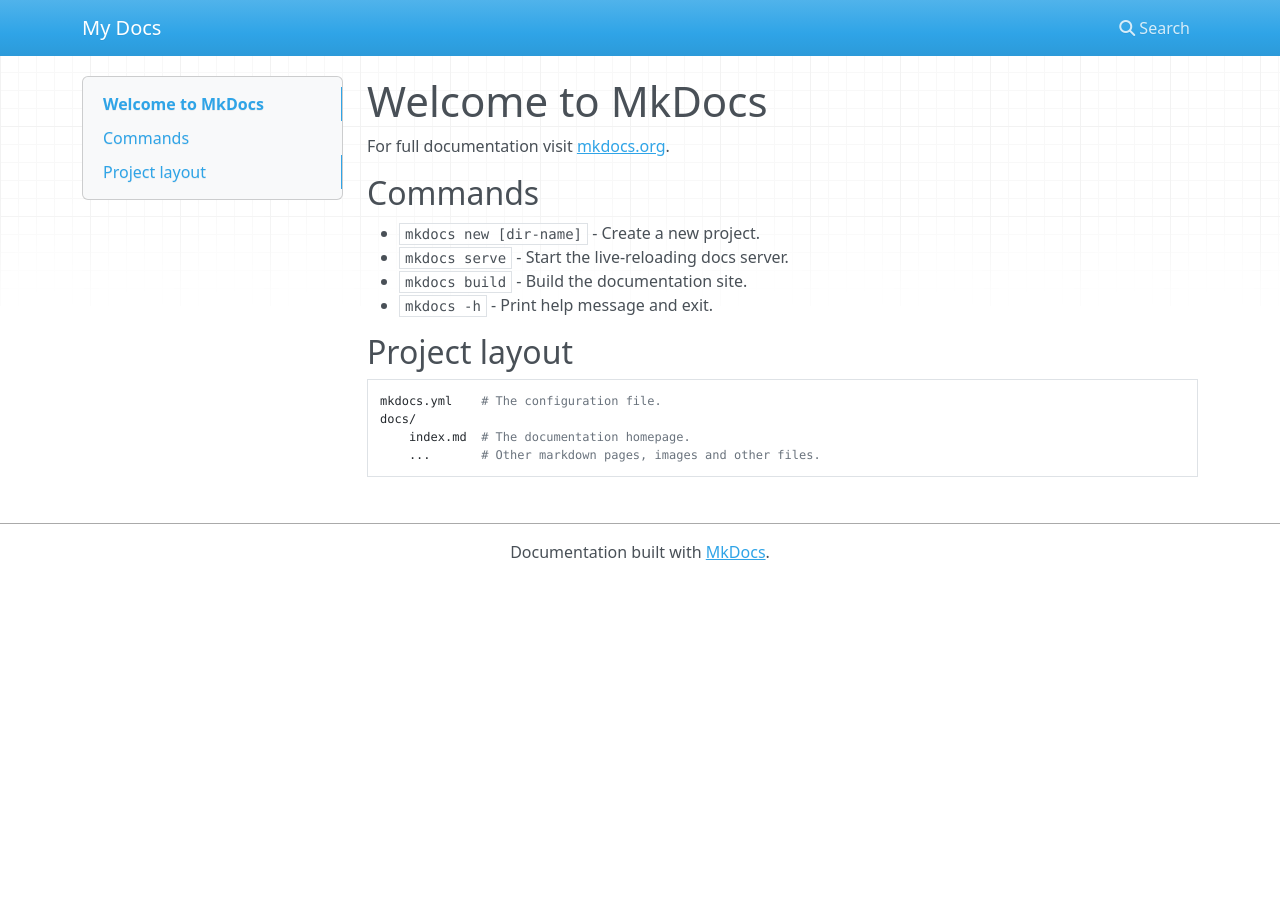
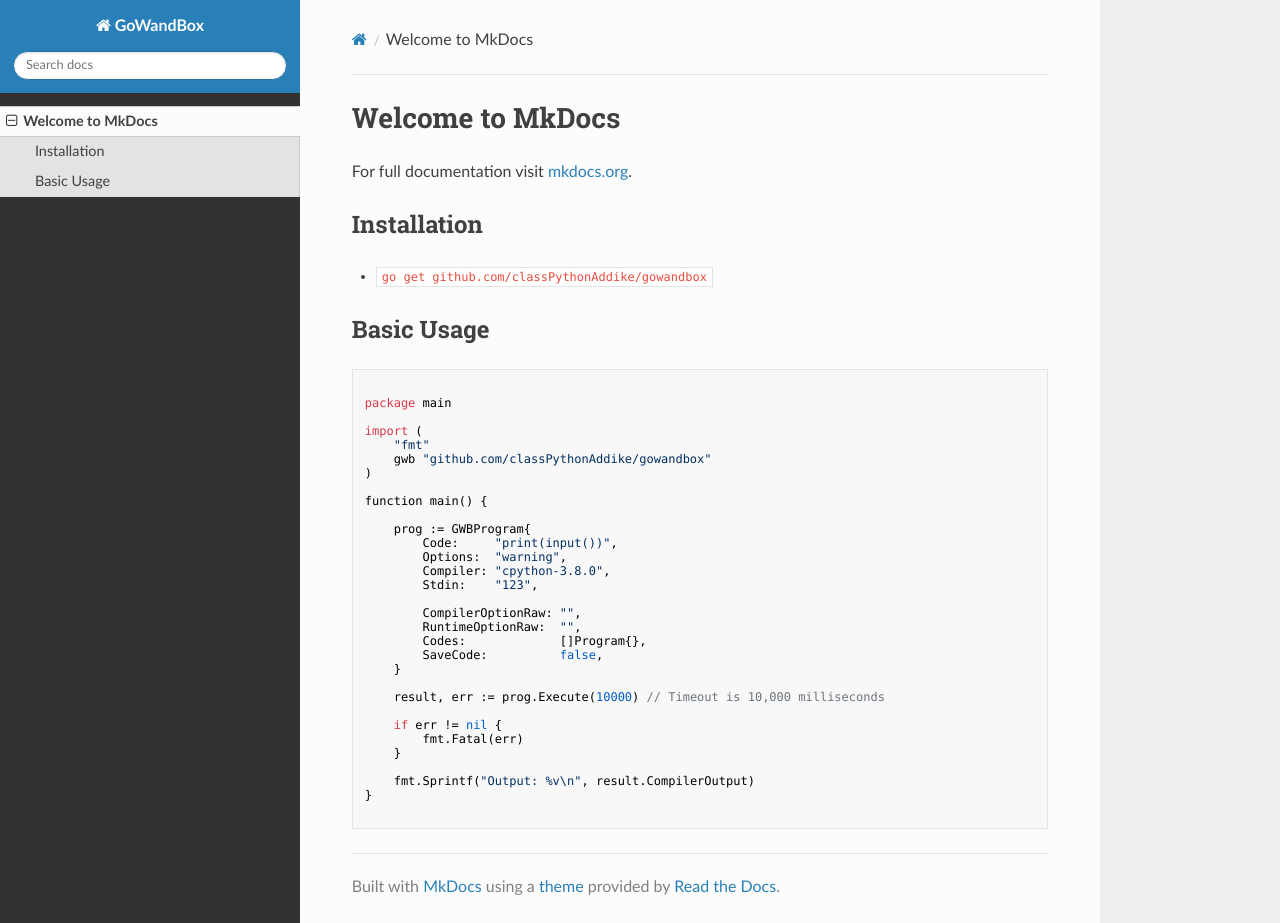
Before and after one commit to classPythonAddike/gowandbox, an MkDocs documentation site: the page built from docs/docs/index.md, in a window 1280 px wide and 923 px high. Built offline with MkDocs 1.6.1, drawn with Linux system fonts in a browser that asks for light colours; nearby versions of some CDN libraries.

````diff
--- a/docs/docs/index.md
+++ b/docs/docs/index.md
@@ -2,16 +2,42 @@
 
 For full documentation visit [mkdocs.org](https://www.mkdocs.org).
 
-## Commands
+## Installation
 
-* `mkdocs new [dir-name]` - Create a new project.
-* `mkdocs serve` - Start the live-reloading docs server.
-* `mkdocs build` - Build the documentation site.
-* `mkdocs -h` - Print help message and exit.
+* `go get github.com/classPythonAddike/gowandbox`
 
-## Project layout
+## Basic Usage
 
-    mkdocs.yml    # The configuration file.
-    docs/
-        index.md  # The documentation homepage.
-        ...       # Other markdown pages, images and other files.
+```golang
+
+package main
+
+import (
+	"fmt"
+	gwb "github.com/classPythonAddike/gowandbox"
+)
+
+function main() {
+
+	prog := GWBProgram{
+		Code:     "print(input())",
+		Options:  "warning",
+		Compiler: "cpython-3.8.0",
+		Stdin:    "123",
+
+		CompilerOptionRaw: "",
+		RuntimeOptionRaw:  "",
+		Codes:             []Program{},
+		SaveCode:          false,
+	}
+
+	result, err := prog.Execute(10000) // Timeout is 10,000 milliseconds
+
+	if err != nil {
+		fmt.Fatal(err)
+	}
+
+	fmt.Sprintf("Output: %v\n", result.CompilerOutput)
+}
+
+```
--- a/docs/mkdocs.yml
+++ b/docs/mkdocs.yml
@@ -1 +1,3 @@
-site_name: My Docs
+site_name: GoWandBox
+site_url: https://classpythonaddike.github.io/gowandbox/
+theme: readthedocs
````
Also changed, not shown: 5 other files.
